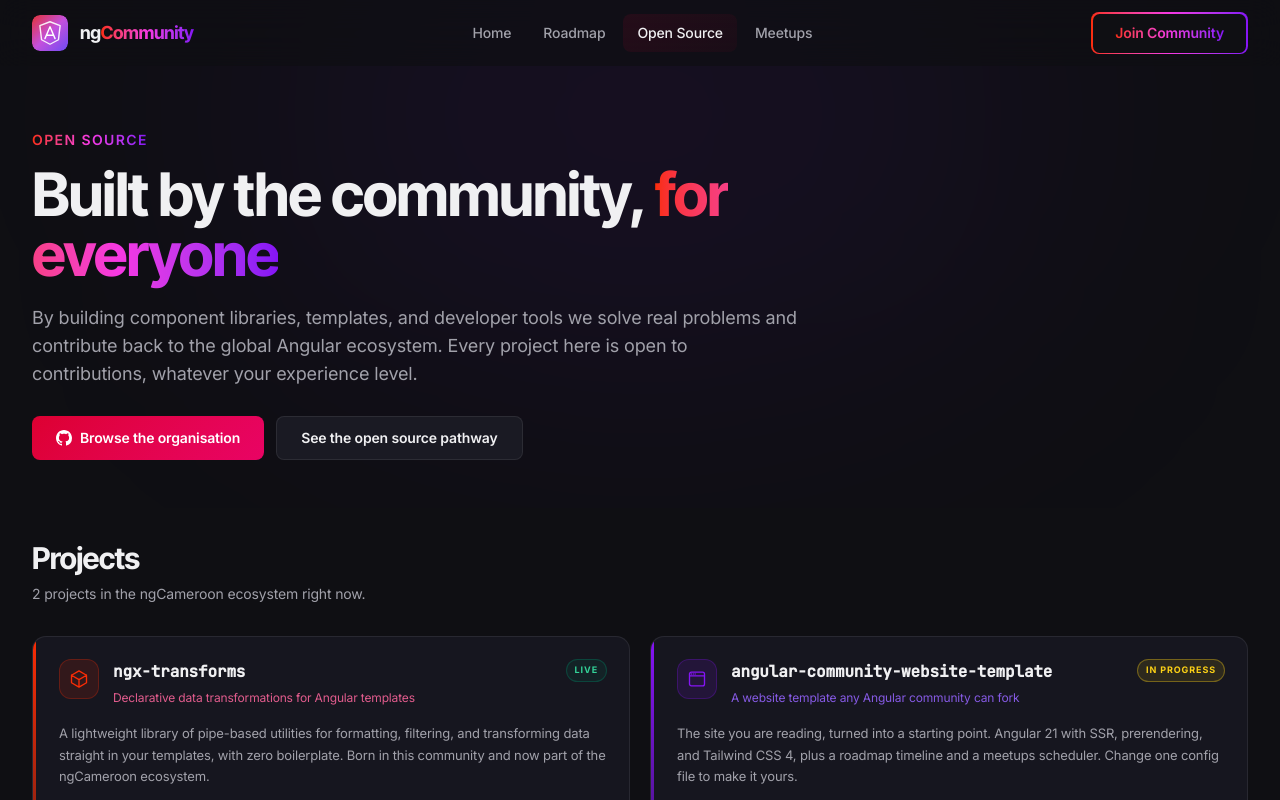
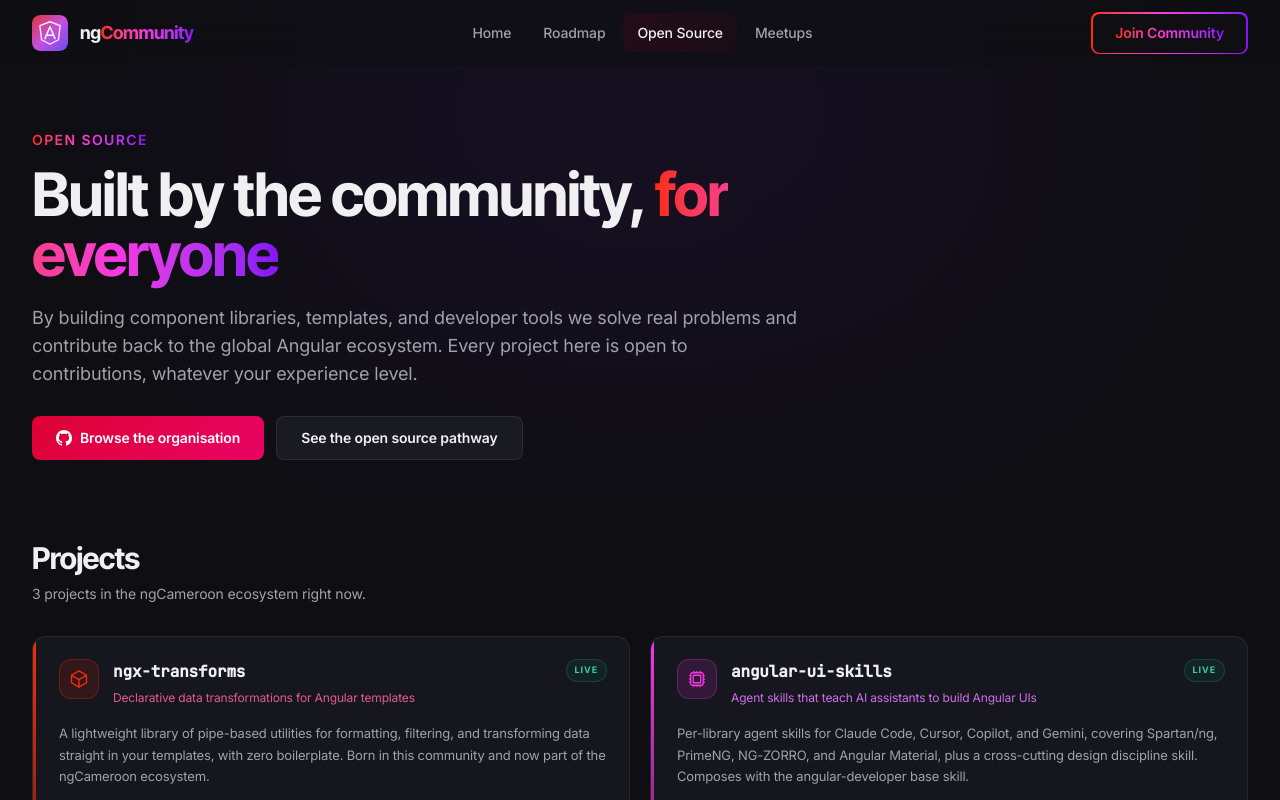
Before and after one commit to ngcameroon/angular-community-website-template, an Angular app: page /open-source in a window 1280 px wide. Shown: the top 800 px of the page. Built offline with nearby package versions, Linux system fonts and the light colour scheme.

Commit message:
Add angular-ui-skills and update dependencies to current patches

```diff
--- a/package.json
+++ b/package.json
@@ -46,7 +46,7 @@
     "@types/node": "^20.17.19",
     "jsdom": "^27.1.0",
     "postcss": "^8.5.3",
-    "sharp": "^0.34.5",
+    "sharp": "^0.35.3",
     "tailwindcss": "^4.1.12",
     "typescript": "~5.9.2",
     "vitest": "^4.0.8"
--- a/src/app/pages/open-source/components/project-card/project-card.ts
+++ b/src/app/pages/open-source/components/project-card/project-card.ts
@@ -47,6 +47,12 @@
           @if (item.npmUrl) {
             <a [href]="item.npmUrl" target="_blank" rel="noopener noreferrer" class="link">
               npm
+              <span aria-hidden="true">&rarr;</span>
+            </a>
+          }
+          @if (item.docsUrl) {
+            <a [href]="item.docsUrl" target="_blank" rel="noopener noreferrer" class="link">
+              Docs
               <span aria-hidden="true">&rarr;</span>
             </a>
           }
@@ -181,7 +187,7 @@
       padding: 0.5rem 0.6875rem;
     }
     .prompt {
-      color: var(--color-accent-green, #007a5e);
+      color: var(--color-cameroon-green, #007a5e);
       font-family: var(--font-mono, monospace);
       font-size: 0.75rem;
     }
--- a/src/app/pages/open-source/open-source.data.ts
+++ b/src/app/pages/open-source/open-source.data.ts
@@ -14,6 +14,7 @@
   readonly tags: readonly string[];
   readonly repoUrl: string;
   readonly npmUrl: string | null;
+  readonly docsUrl: string | null;
   readonly installCommand: string | null;
 }
 
@@ -37,7 +38,24 @@
     tags: ['Standalone pipes', 'Tree-shakable', 'Signals ready', 'Fully typed'],
     repoUrl: 'https://github.com/mofirojean/ngx-transforms',
     npmUrl: 'https://www.npmjs.com/package/ngx-transforms',
+    docsUrl: null,
     installCommand: 'npm install ngx-transforms',
+  },
+  {
+    id: 'angular-ui-skills',
+    name: 'angular-ui-skills',
+    tagline: 'Agent skills that teach AI assistants to build Angular UIs',
+    description:
+      'Per-library agent skills for Claude Code, Cursor, Copilot, and Gemini, covering Spartan/ng, PrimeNG, NG-ZORRO, and Angular Material, plus a cross-cutting design discipline skill. Composes with the angular-developer base skill.',
+    maintainer: 'mofirojean',
+    status: 'live',
+    icon: 'ai',
+    accent: 'oklch(69.02% 0.277 332.77)',
+    tags: ['Agent skills', 'Spartan/ng', 'PrimeNG', 'Material & ZORRO'],
+    repoUrl: 'https://github.com/mofirojean/angular-ui-skills',
+    npmUrl: null,
+    docsUrl: 'https://angular-ui-skills-docs.vercel.app',
+    installCommand: 'npx skills@latest add mofirojean/angular-ui-skills -g',
   },
   {
     id: 'community-template',
@@ -52,6 +70,7 @@
     tags: ['Angular 21', 'SSR + prerender', 'Tailwind 4', 'Config driven'],
     repoUrl: 'https://github.com/ngcameroon/angular-community-website-template',
     npmUrl: null,
+    docsUrl: null,
     installCommand: 'npx degit ngcameroon/angular-community-website-template my-community',
   },
 ];
```
Also changed, not shown: 1 other file (tests, documents, lock files or other folders).
